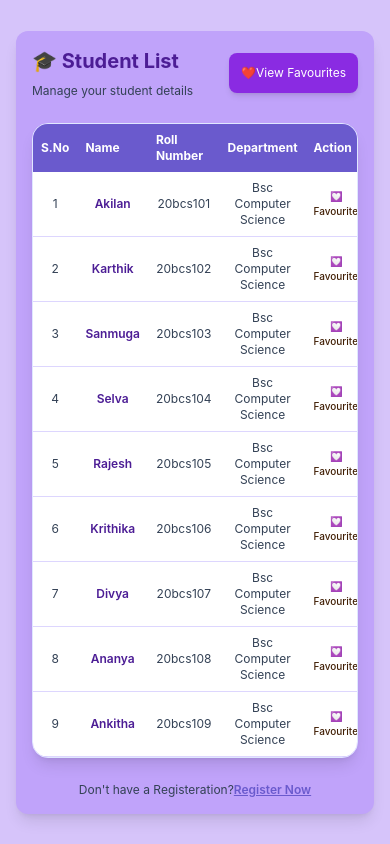
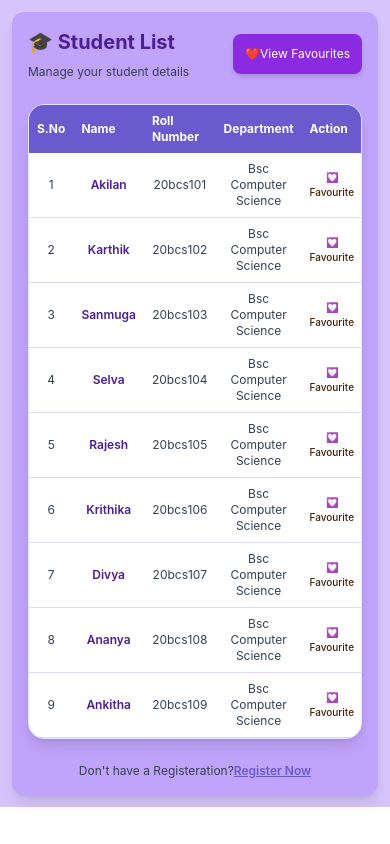
Before and after one commit to akilank-tech/Student-List-React, a React (Vite) app: page / in a window 390 px wide. Built offline with nearby package versions, Linux system fonts and the light colour scheme.

Commit message:
update the file

```diff
--- a/src/pages/StudentList.jsx
+++ b/src/pages/StudentList.jsx
@@ -18,7 +18,7 @@ const StudentList = () => {
     }
 
     return (
-        <div className="min-h-screen bg-[#d6c4fa] p-4 sm:p-8 flex justify-center items-center">
+        <div className="min-h-100dvh bg-[#d6c4fa] p-3 sm:p-8 flex justify-center items-center">
             <div className="max-w-6xl w-full rounded-xl p-4 bg-[#c0a3fa] shadow-lg sm:p-6 my-auto">
                 <div className="flex items-center justify-between gap-2 mb-6">
                     <div>
```
